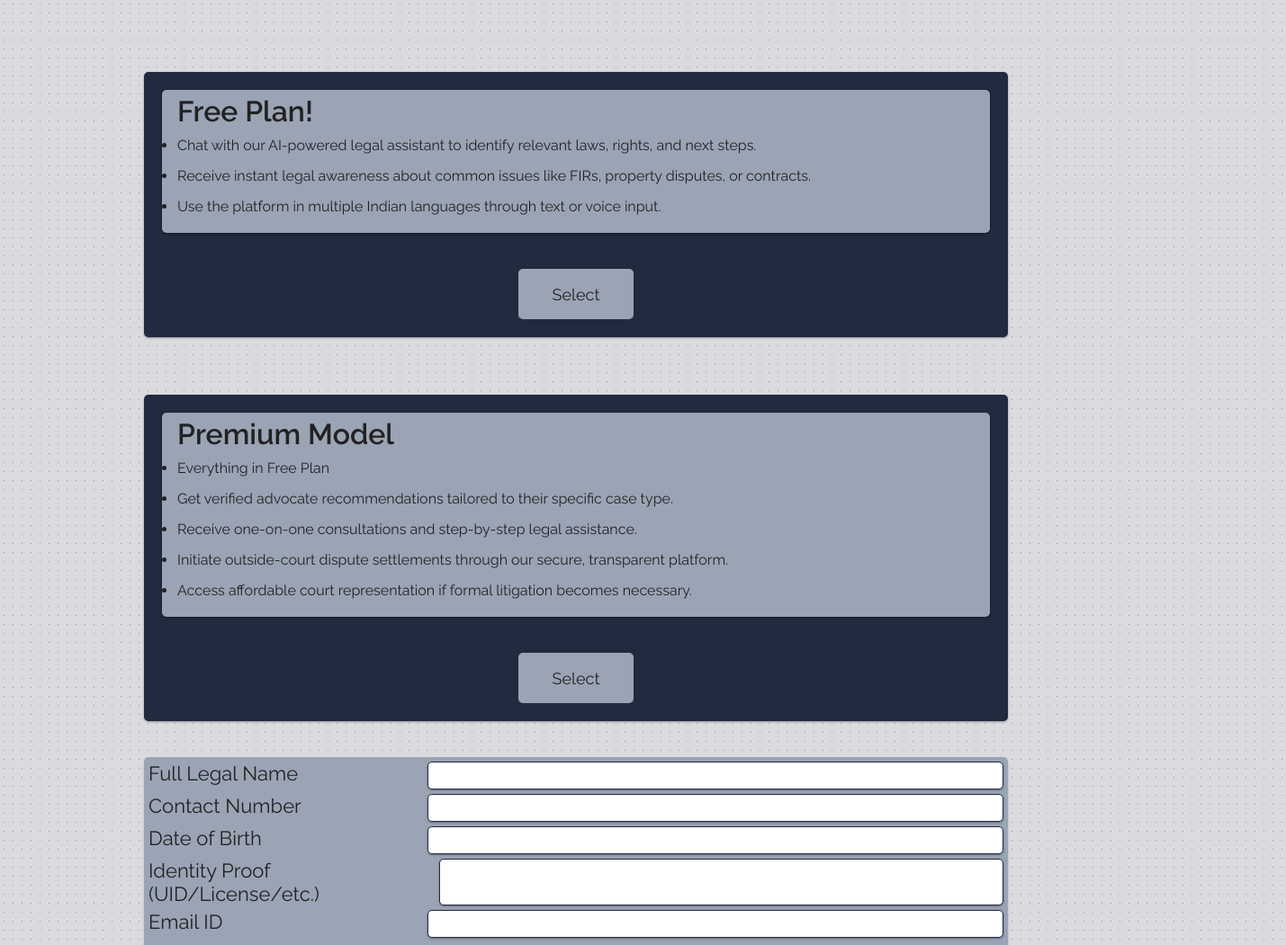
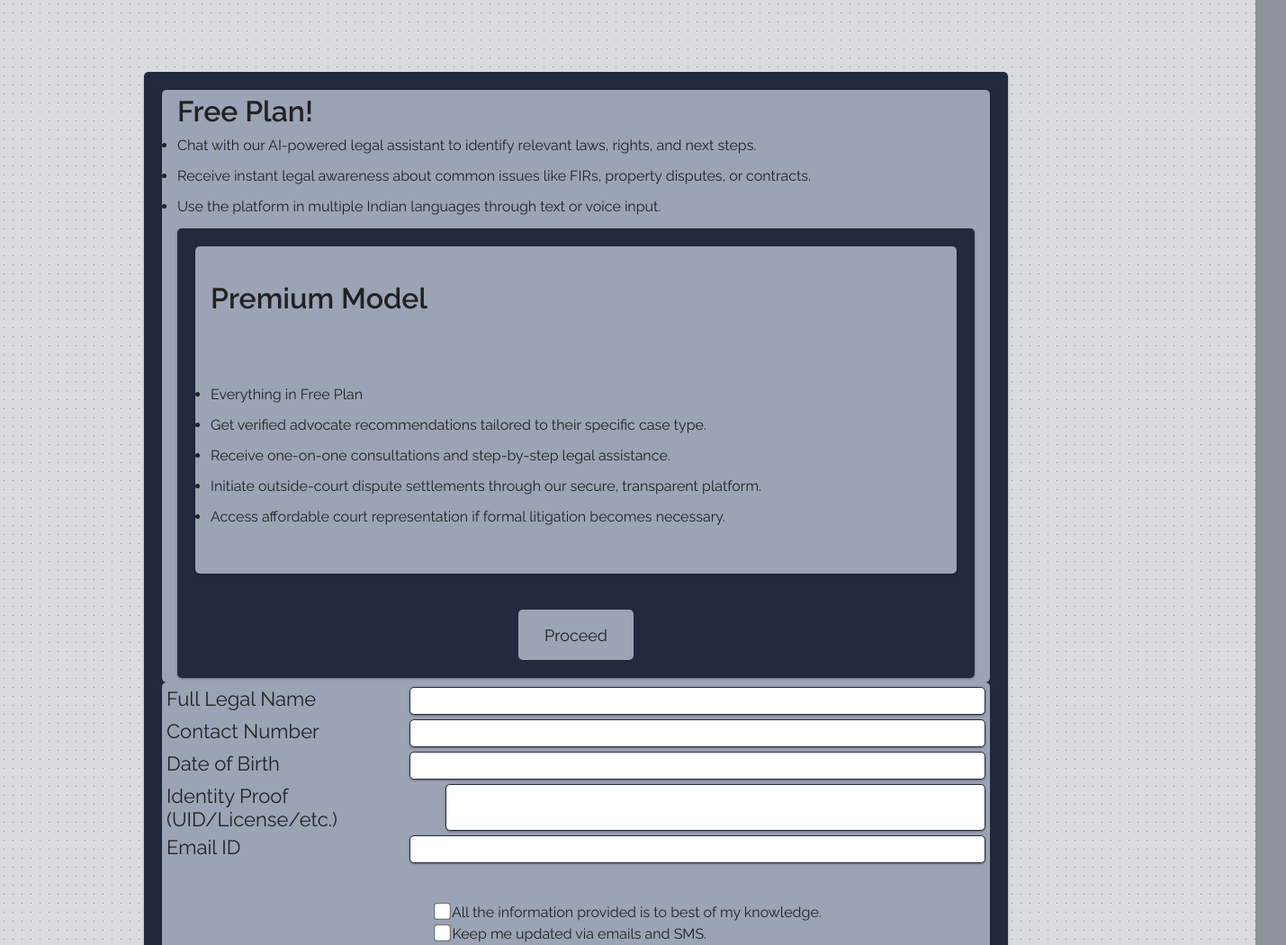
Before and after one commit to d1vij/vakalatnama-website, a website built with Vite: page src/pages/login/user/index.html in a window 1280 px wide. Shown: the top 1051 px of the page at 90% size, 1429 px wide, since content can reach past the window. Built offline with nearby package versions, Linux system fonts and the light colour scheme; a web font is replaced by a local one.

Commit message:
index.html

```diff
--- a/src/pages/login/user/index.html
+++ b/src/pages/login/user/index.html
@@ -18,12 +18,7 @@
               <li>Receive instant legal awareness about common issues like FIRs, property disputes, or contracts.</li>
               <li>Use the platform in multiple Indian languages through text or voice input.</li>
             </ul>
-          </div>
-          <label for="f" class="plan-choice">
-            Select
-            <input type="radio" name="plan" value="f" id="f" />
-          </label>
-        </div>
+
         <div id="paid">
           <div class="container">
             <div class="plans-title">Premium Model</div>
@@ -36,7 +31,7 @@
             </ul>
           </div>
           <label for="p" class="plan-choice">
-            Select
+            Proceed
             <input type="radio" name="plan" value="p" id="p" />
           </label>
         </div>
```
